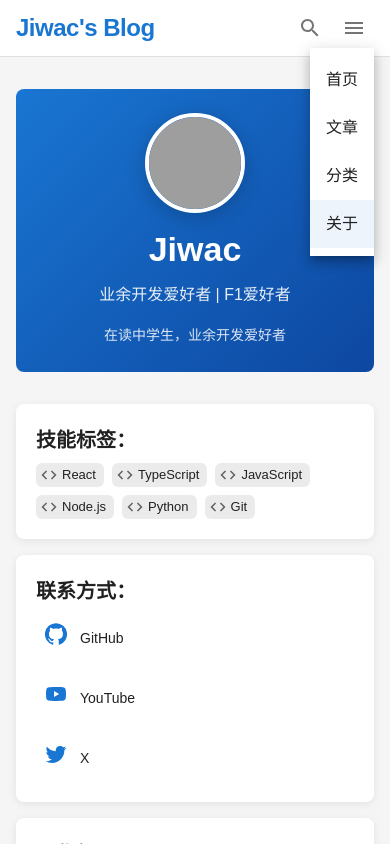
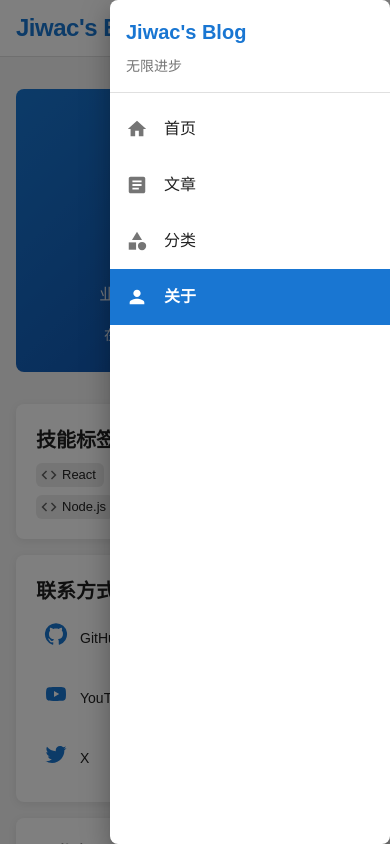
Before and after one commit to Jin-Mukun/myblog, a React (Vite) app: page /about in a window 390 px wide. Both pictures are taken after a click on the button 354 px from the left and 28 px from the top of the page. Shown: the top 844 px of the page. Built offline with nearby package versions, Linux system fonts and the light colour scheme; grey boxes are pictures that could not be loaded.

Commit message:
优化移动端菜单栏

```diff
--- a/src/components/layout/Header.tsx
+++ b/src/components/layout/Header.tsx
@@ -6,37 +6,45 @@ import {
   Button,
   Box,
   IconButton,
-  Menu,
-  MenuItem,
   useMediaQuery,
   useTheme,
   Container,
+  Drawer,
+  List,
+  ListItem,
+  ListItemButton,
+  ListItemText,
+  Divider,
 } from '@mui/material';
 import {
   Menu as MenuIcon,
   Search as SearchIcon,
+  Home as HomeIcon,
+  Article as ArticleIcon,
+  Category as CategoryIcon,
+  Person as PersonIcon,
 } from '@mui/icons-material';
 import { Link, useLocation } from 'react-router-dom';
 
 const navItems = [
-  { label: '首页', path: '/' },
-  { label: '文章', path: '/articles' },
-  { label: '分类', path: '/categories' },
-  { label: '关于', path: '/about' },
+  { label: '首页', path: '/', icon: HomeIcon },
+  { label: '文章', path: '/articles', icon: ArticleIcon },
+  { label: '分类', path: '/categories', icon: CategoryIcon },
+  { label: '关于', path: '/about', icon: PersonIcon },
 ];
 
 const Header = () => {
   const theme = useTheme();
   const isMobile = useMediaQuery(theme.breakpoints.down('md'));
   const location = useLocation();
-  const [mobileMenuAnchor, setMobileMenuAnchor] = useState<null | HTMLElement>(null);
+  const [mobileMenuOpen, setMobileMenuOpen] = useState(false);
 
-  const handleMobileMenuOpen = (event: React.MouseEvent<HTMLElement>) => {
-    setMobileMenuAnchor(event.currentTarget);
+  const handleMobileMenuOpen = () => {
+    setMobileMenuOpen(true);
   };
 
   const handleMobileMenuClose = () => {
-    setMobileMenuAnchor(null);
+    setMobileMenuOpen(false);
   };
 
   const isActive = (path: string) => {
@@ -62,12 +70,13 @@ const Header = () => {
       <Container maxWidth="lg">
         <Toolbar sx={{ px: { xs: 0 } }}>
           {/* Logo */}
+          <Box sx={{ flexGrow: 1 }}>
             <Typography
               variant="h5"
               component={Link}
               to="/"
               sx={{
-              flexGrow: 1,
+                display: 'inline-block',
                 textDecoration: 'none',
                 color: 'primary.main',
                 fontWeight: 700,
@@ -76,6 +85,7 @@ const Header = () => {
             >
               Jiwac's Blog
             </Typography>
+          </Box>
 
           {/* Desktop Navigation */}
           {!isMobile && (
@@ -125,9 +135,8 @@ const Header = () => {
               <SearchIcon />
             </IconButton>
 
-            {/* Mobile Menu */}
+            {/* Mobile Menu Button */}
             {isMobile && (
-              <>
               <IconButton
                 color="inherit"
                 onClick={handleMobileMenuOpen}
@@ -139,42 +148,96 @@ const Header = () => {
               >
                 <MenuIcon />
               </IconButton>
-                <Menu
-                  anchorEl={mobileMenuAnchor}
-                  open={Boolean(mobileMenuAnchor)}
-                  onClose={handleMobileMenuClose}
-                  anchorOrigin={{
-                    vertical: 'bottom',
-                    horizontal: 'right',
-                  }}
-                  transformOrigin={{
-                    vertical: 'top',
-                    horizontal: 'right',
-                  }}
-                  PaperProps={{
-                    sx: {
-                      borderRadius: 0,
-                    }
-                  }}
-                >
-                  {navItems.map((item) => (
-                    <MenuItem
-                      key={item.path}
-                      component={Link}
-                      to={item.path}
-                      onClick={handleMobileMenuClose}
-                      selected={isActive(item.path)}
-                      sx={{ borderRadius: 0 }}
-                    >
-                      {item.label}
-                    </MenuItem>
-                  ))}
-                </Menu>
-              </>
             )}
           </Box>
         </Toolbar>
       </Container>
+
+      {/* Mobile Drawer Menu */}
+      <Drawer
+        anchor="right"
+        open={mobileMenuOpen}
+        onClose={handleMobileMenuClose}
+        PaperProps={{
+          sx: {
+            width: 280,
+            backgroundColor: 'background.paper',
+          }
+        }}
+      >
+        <Box sx={{ py: 2, px: 2 }}>
+          <Typography
+            variant="h6"
+            component={Link}
+            to="/"
+            onClick={handleMobileMenuClose}
+            sx={{
+              textDecoration: 'none',
+              color: 'primary.main',
+              fontWeight: 700,
+              display: 'block',
+              mb: 1,
+            }}
+          >
+            Jiwac's Blog
+          </Typography>
+          <Typography variant="body2" color="text.secondary">
+            无限进步
+          </Typography>
+        </Box>
+
+        <Divider />
+
+        <List sx={{ pt: 1 }}>
+          {navItems.map((item) => {
+            const IconComponent = item.icon;
+            const active = isActive(item.path);
+            return (
+              <ListItem key={item.path} disablePadding>
+                <ListItemButton
+                  component={Link}
+                  to={item.path}
+                  onClick={handleMobileMenuClose}
+                  selected={active}
+                  sx={{
+                    py: 1.5,
+                    px: 2,
+                    borderRadius: 0,
+                    '&.Mui-selected': {
+                      backgroundColor: 'primary.main',
+                      color: 'primary.contrastText',
+                      '&:hover': {
+                        backgroundColor: 'primary.dark',
+                      },
+                      '& .MuiListItemText-primary': {
+                        fontWeight: 600,
+                      },
+                      '& .MuiSvgIcon-root': {
+                        color: 'primary.contrastText',
+                      },
+                    },
+                  }}
+                >
+                  <IconComponent
+                    sx={{
+                      mr: 2,
+                      color: active ? 'inherit' : 'text.secondary',
+                      fontSize: 22,
+                    }}
+                  />
+                  <ListItemText
+                    primary={item.label}
+                    primaryTypographyProps={{
+                      fontSize: '1rem',
+                      fontWeight: active ? 600 : 500,
+                    }}
+                  />
+                </ListItemButton>
+              </ListItem>
+            );
+          })}
+        </List>
+      </Drawer>
     </AppBar>
   );
 };
```
Lines whose indentation alone changed are shown as unchanged.
